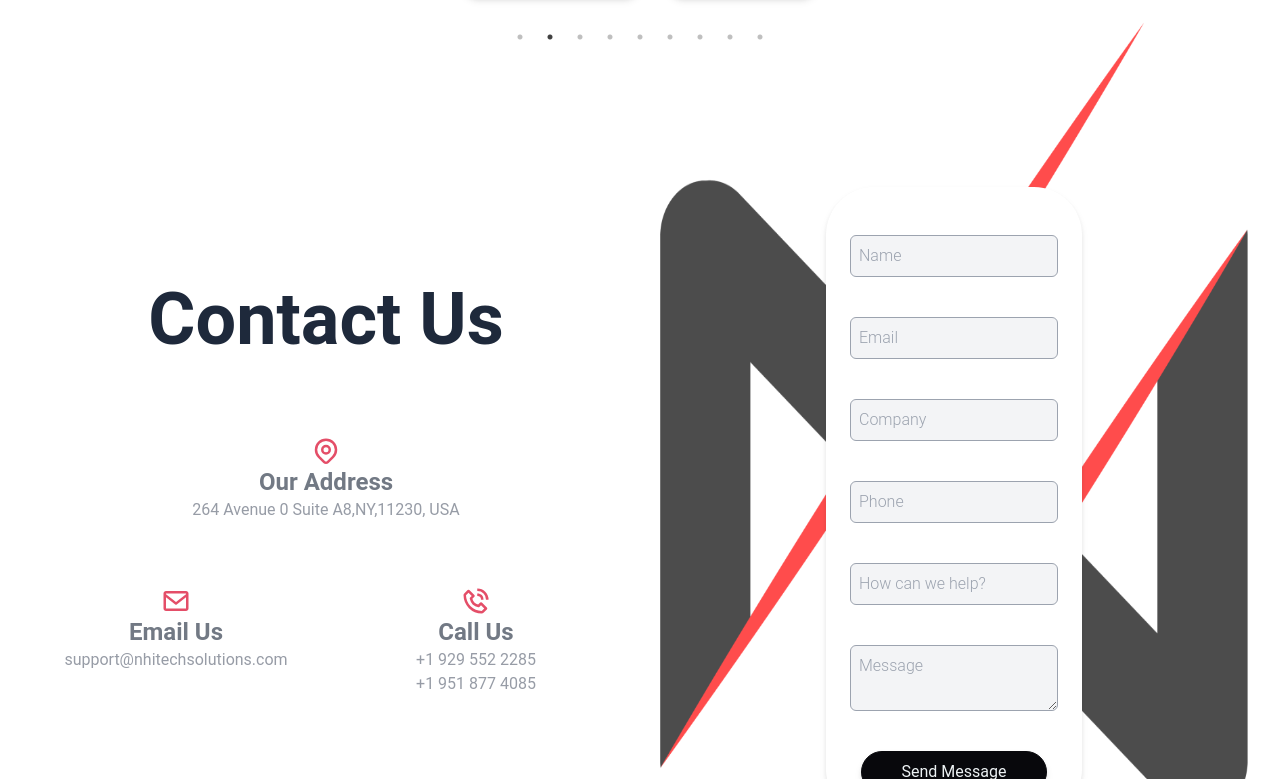
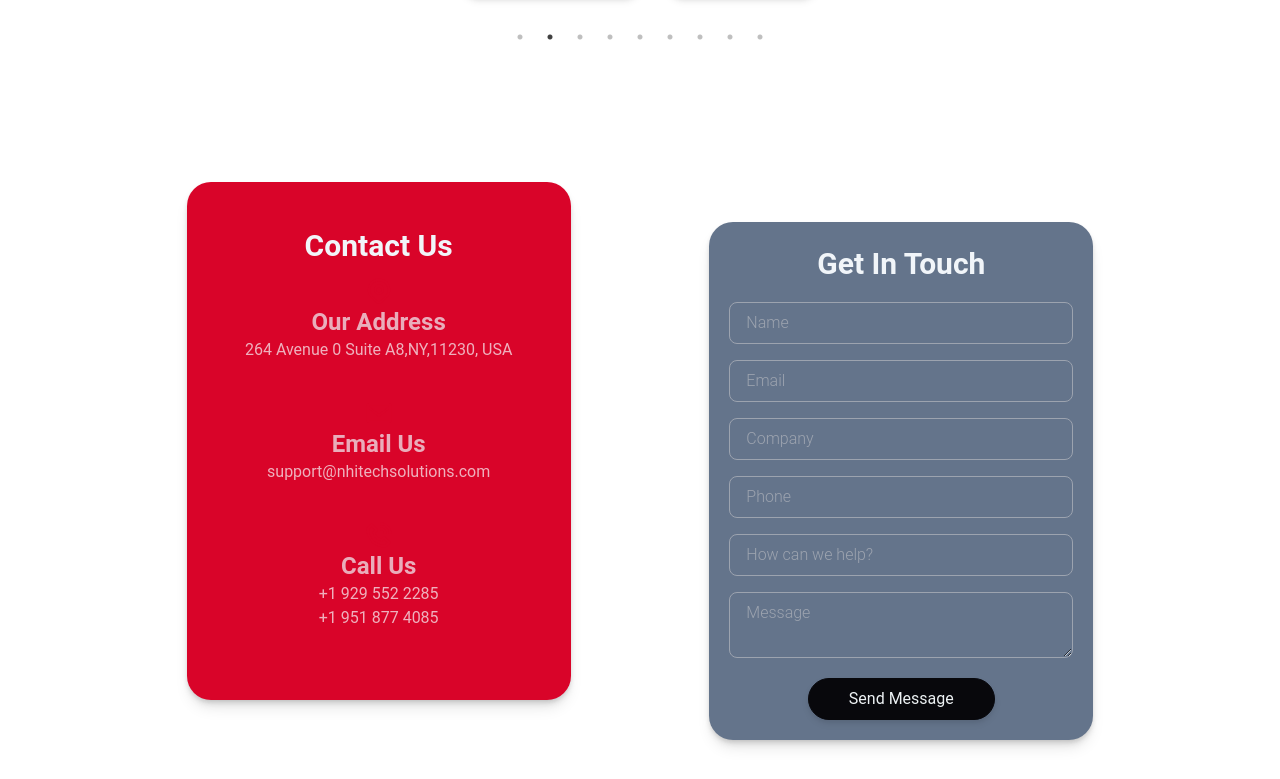
Before and after one commit to Infostacks/NextHorizon-Site, a React (Create React App) app: page / in a window 1280 px wide. Shown: the part 10481-11260 px from the top of the page. Built offline with nearby package versions, Linux system fonts and the light colour scheme.

Commit message:
Contact Us section upadated

```diff
--- a/src/ContactUs.js
+++ b/src/ContactUs.js
@@ -2,110 +2,104 @@ import React from "react";
 import { HiOutlineLocationMarker } from "react-icons/hi";
 import { BiEnvelope } from "react-icons/bi";
 import { BiPhoneCall } from "react-icons/bi";
-import logomN from "./images/logo/logomN.png";
+// import logomN from "./images/logo/logomN.png";
 
 const ContactUs = () => {
   return (
-    <section className="xl:h-screen lg:h-screen h-full flex items-center">
+    <section className="flex items-center justify-center w-full pt-20">
       {/* Lottie animation code here */}
-      <div className="flex gap-5 flex-col max-w-screen-xl px-4 py-16 mx-auto sm:px-6 lg:px-8">
-        <div className="flex xl:flex-row lg:flex-row flex-col gap-10">
+      <div className="flex flex-col gap-10 w-full max-w-screen-lg">
+        <div className="w-full flex xl:gap-20 lg:gap-14 gap-10 xl:flex-row lg:flex-row flex-col justify-evenly">
           {/* left side  */}
-          <div className="flex flex-col gap-10 justify-center items-center xl:w-1/2 lg:w-1/2 w-full z-30">
-            <div className="max-w-lg mx-auto text-center mb-10">
-              <h2 className="text-slate-800 xl:text-7xl lg:text-7xl md:text-4xl text-3xl font-bold">
+          <div className="mb-10 flex max-w-sm flex-col gap-3 justify-center items-center w-full bg-[#D90429] rounded-3xl drop-shadow-md shadow-lg z-30">
+            <h2 className="text-slate-100 xl:text-3xl lg:text-3xl text-xl font-bold">
               Contact Us
             </h2>
-            </div>
-            <blockquote className="flex flex-col justify-between p-6 -mt-6 w-full text-center hover:rounded-3xl hover:shadow-xl">
+            <blockquote className="flex flex-col justify-between p-6 -mt-6 w-full text-center hover:rounded-3xl">
               <div className="flex flex-col justify-center items-center opacity-70 hover:opacity-100 transition-opacity duration-700">
                 <div className="text-3xl text-[#D90429]">
                   <HiOutlineLocationMarker />
                 </div>
-                <div className="text-2xl font-semibold text-gray-700">
+                <div className="text-2xl font-semibold text-slate-100">
                   Our Address
                 </div>
-                <div className="text-base text-gray-500">
+                <div className="text-base text-slate-50">
                   264 Avenue 0 Suite A8,NY,11230, USA
                 </div>
               </div>
             </blockquote>
 
-            <div className="flex xl:flex-row lg:flex-row md:flex-row flex-col gap-3 w-full">
-              <blockquote className="flex flex-col justify-between p-6 -mt-6 w-full text-center hover:rounded-3xl hover:shadow-xl">
+            <blockquote className="flex flex-col justify-between p-6 -mt-6 w-full text-center hover:rounded-3xl">
               <div className="flex flex-col justify-center items-center opacity-70 hover:opacity-100 transition-opacity duration-700">
                 <div className="text-3xl text-[#D90429]">
                   <BiEnvelope />
                 </div>
-                  <div className="text-2xl font-semibold text-gray-700">
+                <div className="text-2xl font-semibold text-slate-100">
                   Email Us
                 </div>
-                  <div className="text-base text-gray-500">
+                <div className="text-base text-slate-50">
                   support@nhitechsolutions.com
                 </div>
               </div>
             </blockquote>
 
-              <blockquote className="flex flex-col justify-between p-6 -mt-6 w-full text-center hover:rounded-3xl hover:shadow-xl">
+            <blockquote className="flex flex-col justify-between p-6 -mt-6 w-full text-center hover:rounded-3xl">
               <div className="flex flex-col justify-center items-center opacity-70 hover:opacity-100 transition-opacity duration-700">
                 <div className="text-3xl text-[#D90429]">
                   <BiPhoneCall />
                 </div>
-                  <div className="text-2xl font-semibold text-gray-700">
+                <div className="text-2xl font-semibold text-slate-100">
                   Call Us
                 </div>
-                  <div className="text-base text-gray-500">+1 929 552 2285</div>
-                  <div className="text-base text-gray-500">+1 951 877 4085</div>
+                <div className="text-base text-slate-50">+1 929 552 2285</div>
+                <div className="text-base text-slate-50">+1 951 877 4085</div>
               </div>
             </blockquote>
           </div>
-          </div>
 
           {/* right side  */}
-          <div
-            className={`z-0 flex justify-center flex-col items-center m-0 xl:w-1/2 lg:w-1/2 w-full h-full`}
-          >
-            <div className="w-full h-full opacity-70 hover:opacity-100 transition-opacity duration-700">
-              <img src={logomN} alt="" className="bg-cover w-fit h-[60rem]" />
-            </div>
-            <div className="absolute z-0 flex justify-center items-center xl:w-1/5 lg:w-4/12 md:w-2/3 w-4/5 bg-white rounded-[3rem] drop-shadow-md">
-              <blockquote className="flex flex-col justify-between p-6 mt-6 w-full text-center">
-                <div className="flex flex-col p-0 gap-10 items-center w-full">
+          <div className="mt-10 max-w-sm flex justify-center flex-col items-center w-full h-full bg-slate-500 rounded-3xl drop-shadow-md shadow-lg z-30">
+            <blockquote className="flex flex-col gap-5 items-center pb-5 mt-6 w-full text-center">
+              <h2 className="text-slate-100 xl:text-3xl lg:text-3xl text-xl font-bold">
+                Get In Touch
+              </h2>
+              <div className="flex flex-col gap-4 px-5 items-center w-full">
                 <input
                   type="text"
                   name="name"
                   placeholder="Name"
-                    className="text-gray-600 font-light p-2 rounded-md border-[1px] border-gray-400 focus:outline-none bg-gray-100 font-xs w-full"
+                  className="text-slate-50 font-light py-2 px-4 rounded-lg border-[1px] border-gray-400 focus:outline-none bg-transparent font-xs w-full"
                 />
                 <input
                   type="email"
                   name="email"
                   placeholder="Email"
-                    className="text-gray-600 font-light p-2 rounded-md border-[1px] border-gray-400 focus:outline-none bg-gray-100 font-xs w-full"
+                  className="text-slate-50 font-light py-2 px-4 rounded-lg border-[1px] border-gray-400 focus:outline-none bg-transparent font-xs w-full"
                 />
                 <input
                   type="text"
                   name="company"
                   placeholder="Company"
-                    className="text-gray-600 font-light p-2 rounded-md border-[1px] border-gray-400 focus:outline-none bg-gray-100 font-xs w-full"
+                  className="text-slate-50 font-light py-2 px-4 rounded-lg border-[1px] border-gray-400 focus:outline-none bg-transparent font-xs w-full"
                 />
                 <input
                   type="text"
                   name="phone"
                   placeholder="Phone"
-                    className="text-gray-600 font-light p-2 rounded-md border-[1px] border-gray-400 focus:outline-none bg-gray-100 font-xs w-full"
+                  className="text-slate-50 font-light py-2 px-4 rounded-lg border-[1px] border-gray-400 focus:outline-none bg-transparent font-xs w-full"
                 />
                 <input
                   type="text"
                   name="help"
                   placeholder="How can we help?"
-                    className="text-gray-600 font-light p-2 rounded-md border-[1px] border-gray-400 focus:outline-none bg-gray-100 font-xs w-full"
+                  className="text-slate-50 font-light py-2 px-4 rounded-lg border-[1px] border-gray-400 focus:outline-none bg-transparent font-xs w-full"
                 />
                 <textarea
                   name="message"
-                    className="text-gray-600 font-light p-2 rounded-md border-[1px] border-gray-400 focus:outline-none bg-gray-100 font-xs w-full"
+                  className="text-slate-50 font-light py-2 px-4 rounded-lg border-[1px] border-gray-400 focus:outline-none bg-transparent font-xs w-full"
                   placeholder="Message"
                 />
+              </div>
               <button
                 type="submit"
                 value="Send"
@@ -113,9 +107,7 @@ const ContactUs = () => {
               >
                 Send Message
               </button>
-                </div>
             </blockquote>
-            </div>
           </div>
         </div>
       </div>
--- a/src/components/Home/index.js
+++ b/src/components/Home/index.js
@@ -2,7 +2,7 @@ import React from "react";
 import Hero from "./Hero";
 import OurRewards from "../../components/OurRewards";
 import ClientsSection from "./ClientsSection";
-import TechnicalProcess from "./TechnicalProcess";
+// import TechnicalProcess from "./TechnicalProcess";
 import ClientTestimonial from "../Services/ClientTestimonial";
 // import Team from "./Team";
 import ContactUs from "../../ContactUs";
--- a/src/components/Navbar/Header.js
+++ b/src/components/Navbar/Header.js
@@ -49,8 +49,8 @@ const Header = () => {
       } z-[1200px] text-slate-50`}
     >
       <div className="max-w-7xl flex justify-center mx-auto">
-        <div className="flex items-center justify-between h-16 px-10 sm:px-6 lg:px-8">
-          <div className="flex justify-between items-center w-screen max-w-6xl">
+        <div className="flex items-center justify-between h-16 w-full px-10 sm:px-6 lg:px-8">
+          <div className="flex justify-between items-center w-full max-w-6xl">
             <div className="flex-shrink-0">
               <NavLink to="/">
                 <img
```
Lines whose indentation alone changed are shown as unchanged.
